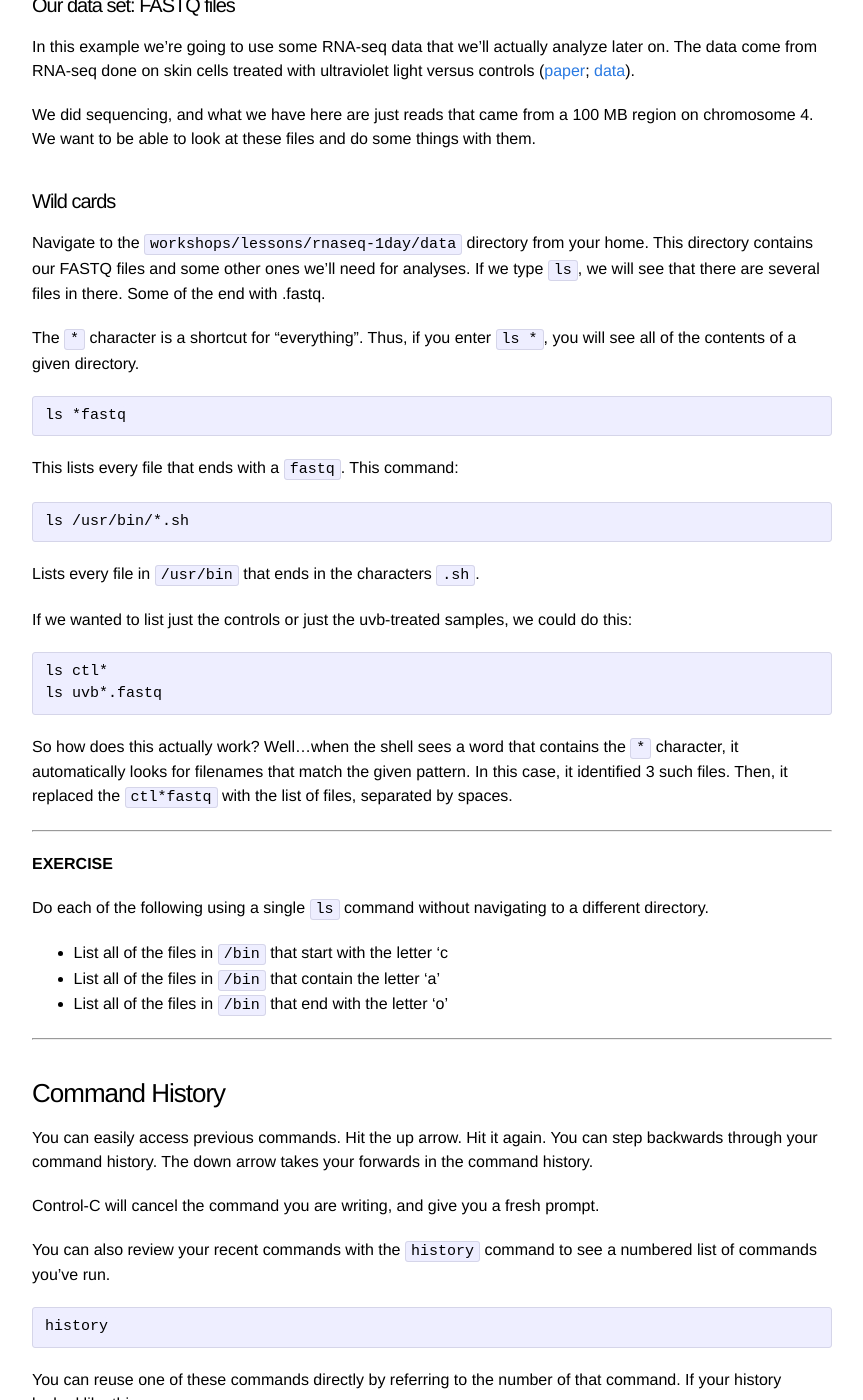
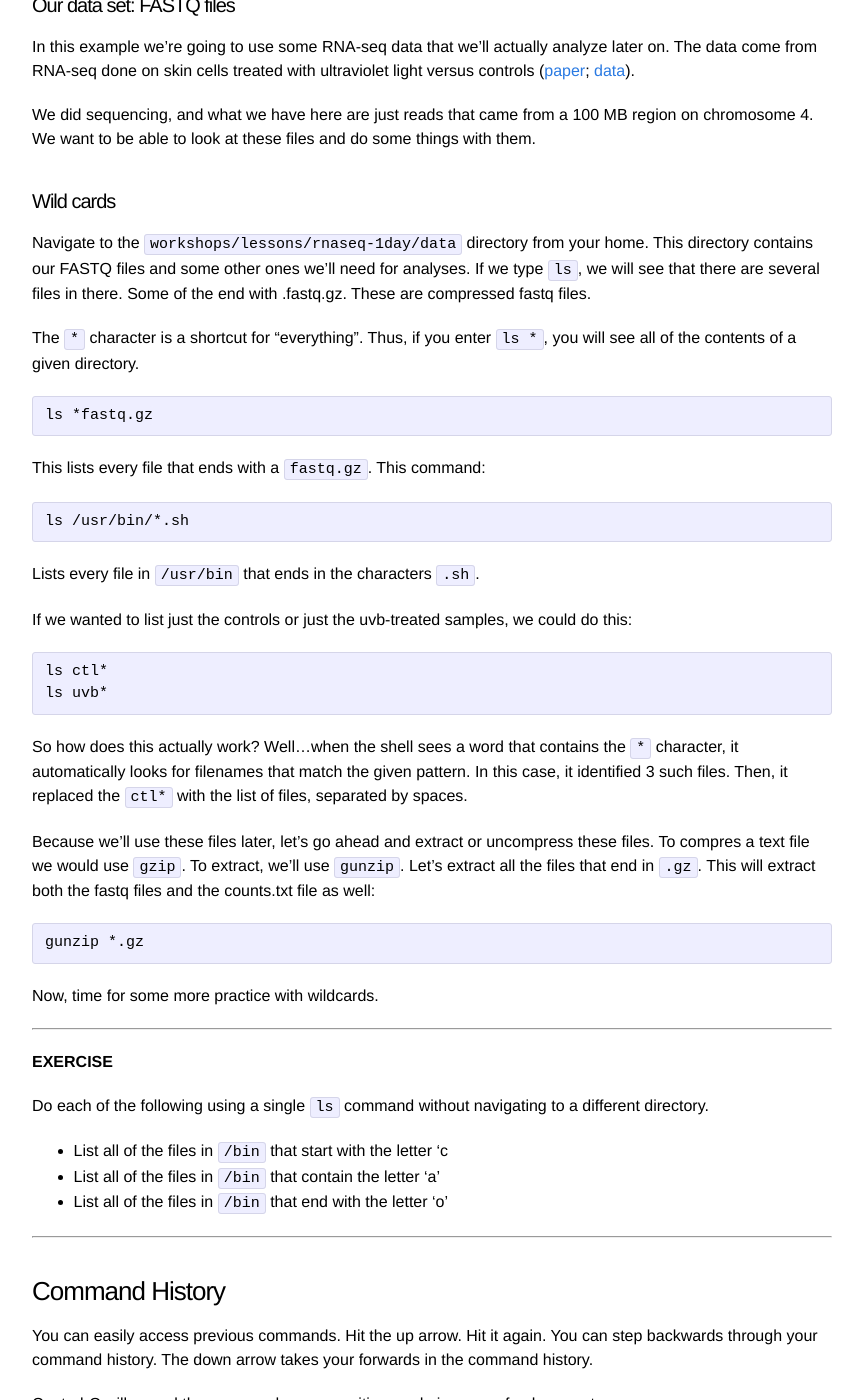
Before and after one commit to bioconnector/workshops2015, a Jekyll site: the page built from lessons/shell/01-intro-unix-shell.md, in a window 1280 px wide and 1400 px high, scrolled down 11045 px. Shown: the whole window, without its empty margins (208-1071 px from the left). Built offline with Jekyll 4.4.1, drawn with Linux system fonts in a browser that asks for light colours; Markdown is read by kramdown in place of the engine named in the settings.

Commit message:
updated shell lesson to gunzip fastq files

````diff
--- a/lessons/shell/01-intro-unix-shell.md
+++ b/lessons/shell/01-intro-unix-shell.md
@@ -367,15 +367,15 @@ We did sequencing, and what we have here are just reads that came from a 100 MB
 
 #### Wild cards
 
-Navigate to the `workshops/lessons/rnaseq-1day/data` directory from your home. This directory contains our FASTQ files and some other ones we'll need for analyses. If we type `ls`, we will see that there are several files in there. Some of the end with .fastq.
+Navigate to the `workshops/lessons/rnaseq-1day/data` directory from your home. This directory contains our FASTQ files and some other ones we'll need for analyses. If we type `ls`, we will see that there are several files in there. Some of the end with .fastq.gz. These are compressed fastq files.
 
 The `*` character is a shortcut for "everything". Thus, if you enter `ls *`, you will see all of the contents of a given directory.
 
 ```
-ls *fastq
+ls *fastq.gz
 ```
 
-This lists every file that ends with a `fastq`. This command:
+This lists every file that ends with a `fastq.gz`. This command:
 
 ```
 ls /usr/bin/*.sh
@@ -387,10 +387,18 @@ If we wanted to list just the controls or just the uvb-treated samples, we could
 
 ```
 ls ctl*
-ls uvb*.fastq
+ls uvb*
 ```
 
-So how does this actually work? Well...when the shell sees a word that contains the `*` character, it automatically looks for filenames that match the given pattern. In this case, it identified 3 such files. Then, it replaced the `ctl*fastq` with the list of files, separated by spaces.
+So how does this actually work? Well...when the shell sees a word that contains the `*` character, it automatically looks for filenames that match the given pattern. In this case, it identified 3 such files. Then, it replaced the `ctl*` with the list of files, separated by spaces.
+
+Because we'll use these files later, let's go ahead and extract or uncompress these files. To compres a text file we would use `gzip`. To extract, we'll use `gunzip`. Let's extract all the files that end in `.gz`. This will extract both the fastq files and the counts.txt file as well:
+
+```
+gunzip *.gz
+```
+
+Now, time for some more practice with wildcards.
 
 ---
 
````
